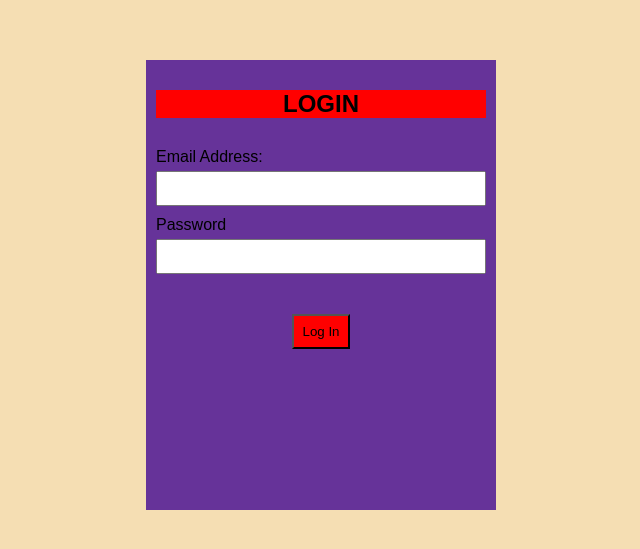
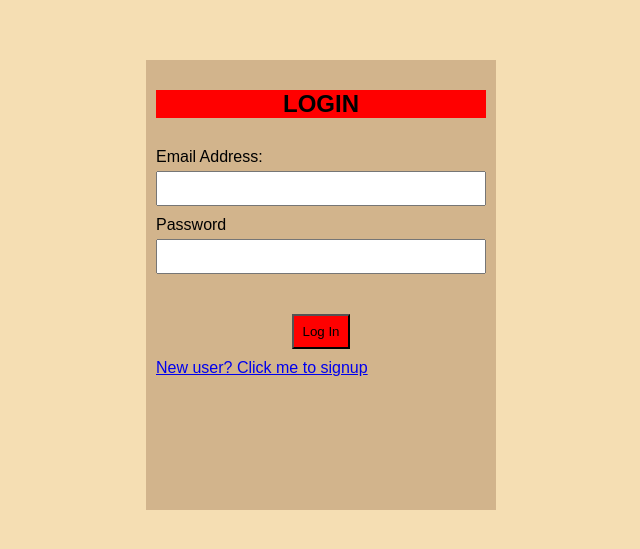
Before and after one commit to FLOODWATCH/FloodWatch, an Angular app: page /login in a window 1280 px wide. Shown: the part 115-664 px from the top of the page, without its empty margins (319-959 px from the left). Built offline with nearby package versions, Linux system fonts and the light colour scheme.

Commit message:
Routes added in login & signup component

```diff
--- a/src/app/components/login/login.component.css
+++ b/src/app/components/login/login.component.css
@@ -6,7 +6,7 @@
   justify-content: center;
 }
 .log-main-con .log-con {
-  background-color: rebeccapurple;
+  background-color: tan;
   width: 350px;
   height: 450px;
   padding: 10px;
--- a/src/app/components/login/login.component.html
+++ b/src/app/components/login/login.component.html
@@ -14,5 +14,6 @@
         <input type="submit" value="Log In" />
       </section>
     </form>
+    <a routerLink="/signup">New user? Click me to signup</a>
   </div>
 </div>
--- a/src/app/components/signup/signup.component.css
+++ b/src/app/components/signup/signup.component.css
@@ -6,7 +6,7 @@
   justify-content: center;
 }
 .sign-main-con .sign-con {
-  background-color: rebeccapurple;
+  background-color: tan;
   width: 350px;
   height: 450px;
   padding: 10px;
--- a/src/app/components/signup/signup.component.html
+++ b/src/app/components/signup/signup.component.html
@@ -22,5 +22,6 @@
         <input type="submit" value="Sign Up" />
       </section>
     </form>
+    <a routerLink="/login">Already have an account?</a>
   </div>
 </div>
```
